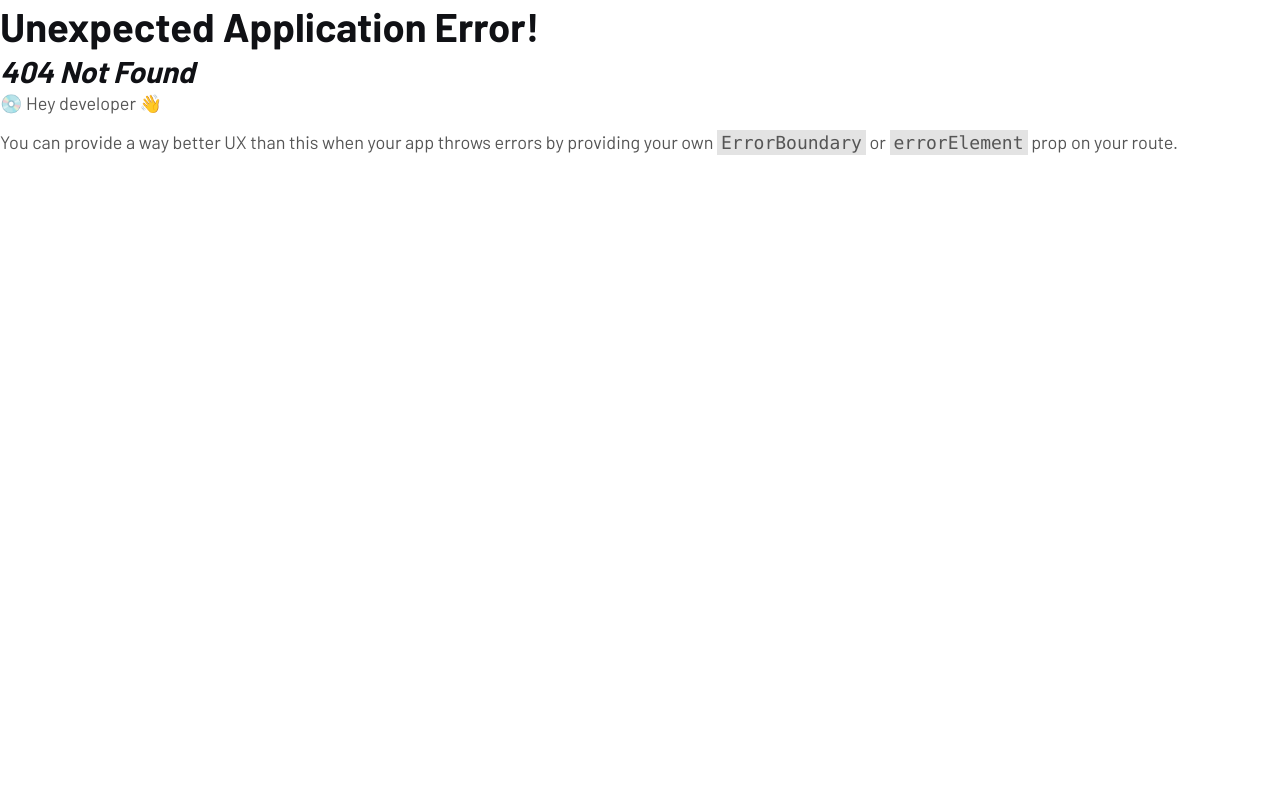
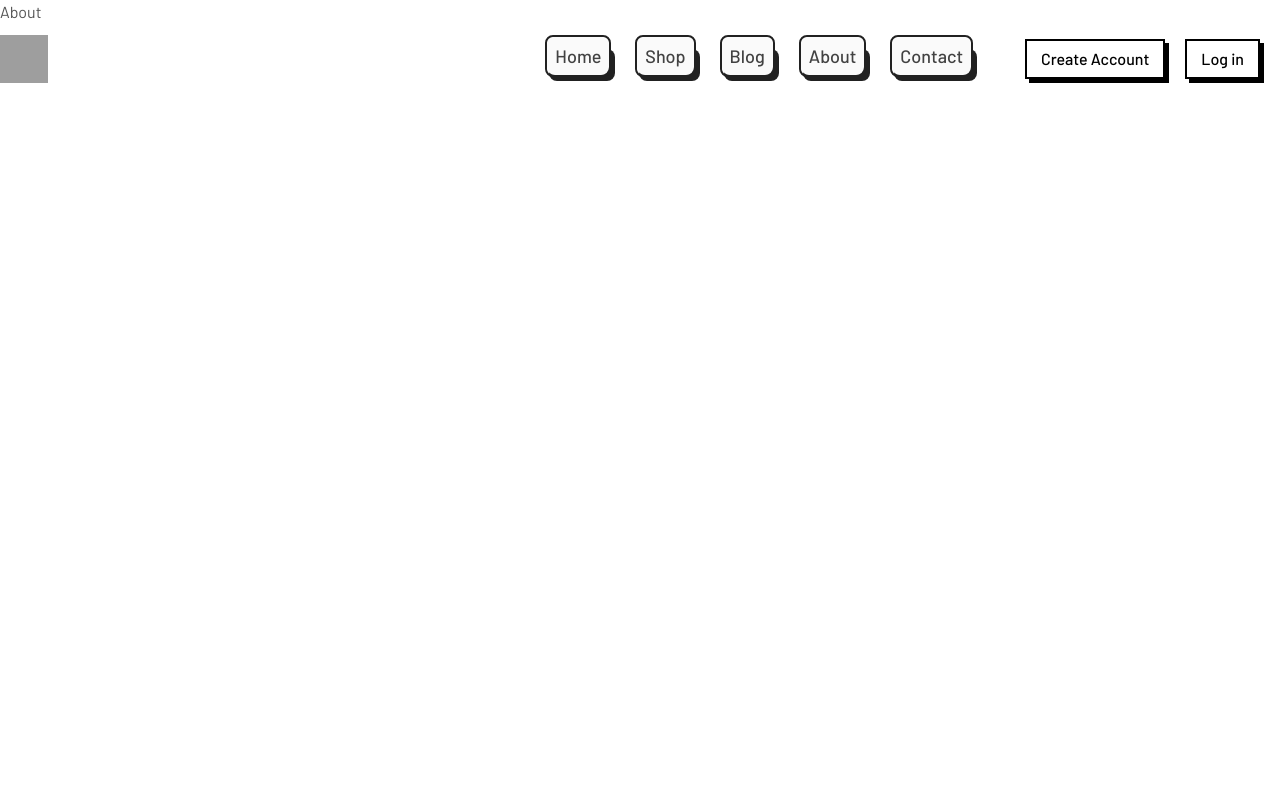
Before and after one commit to iwai-0310/Ecom-React, a React (Vite) app: page /about in a window 1280 px wide. Before the commit this address had no page. Shown: the top 800 px of the page. Built offline with nearby package versions, Linux system fonts and the light colour scheme; grey boxes are pictures that could not be loaded.

Commit message:
creates and adds about to main

```diff
--- a/src/main.jsx
+++ b/src/main.jsx
@@ -16,6 +16,7 @@ import Shop from "./shopComponent/shop.jsx";
 import SingleProductView from "./shopComponent/SIngleProductView.jsx";
 import CartPage from "./shopComponent/CartPage.jsx";
 import BlogView from "./shopComponent/BlogView.jsx";
+import About from "./shopComponent/About.jsx";
 
 const router = createBrowserRouter([
   {
@@ -27,6 +28,7 @@ const router = createBrowserRouter([
       { path: "/shop", element: <Shop /> },
       { path: "/shop/:id", element: <SingleProductView /> },
       { path: "/blog/:id", element: <BlogView /> },
+      { path: "/about", element: <About /> },
       { path: "cart-page", element: <CartPage /> },
     ],
   },
--- /dev/null
+++ b/src/shopComponent/About.jsx
@@ -0,0 +1,7 @@
+import React from "react";
+
+const About = () => {
+  return <div>About</div>;
+};
+
+export default About;
```
